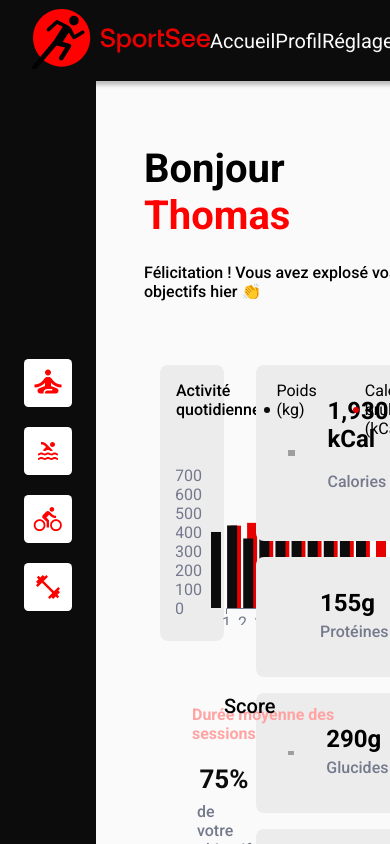
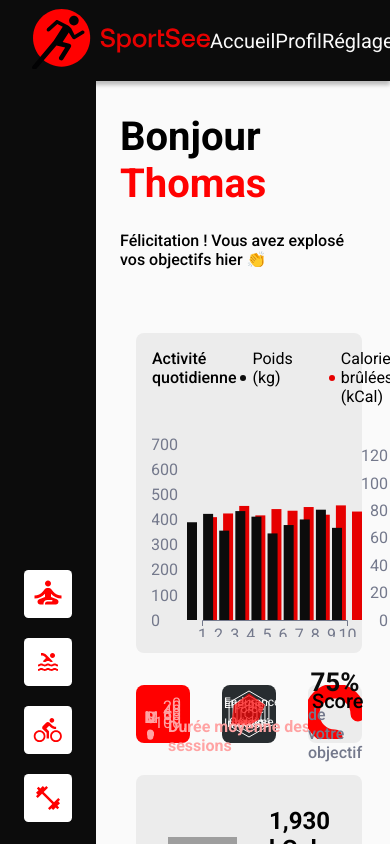
Before and after one commit to MisterFried/SportSee, a React (Vite) app: page / in a window 390 px wide. Shown: the top 844 px of the page. Built offline with nearby package versions, Linux system fonts and the light colour scheme; grey boxes are pictures that could not be loaded.

Commit message:
feat: improve responsive 1024 - 1440px

```diff
--- a/src/components/dashboard/dashboard.scss
+++ b/src/components/dashboard/dashboard.scss
@@ -51,3 +51,24 @@
 		height: 100%;
 	}
 }
+
+@media screen and (width < 1440px) {
+	.dashboard {
+		padding: 2rem 1.5rem;
+
+		&__grid {
+			grid-template-columns: repeat(3, 1fr);
+			grid-template-rows: 20rem auto auto;
+			grid-template-areas:
+				"daily daily daily"
+				"time perf score"
+				"indicator indicator indicator";
+		}
+
+		&__indicatorContainer {
+			flex-flow: row wrap;
+			justify-content: start;
+			gap: 2rem;
+		}
+	}
+}
--- a/src/components/graphs/perf.scss
+++ b/src/components/graphs/perf.scss
@@ -13,5 +13,35 @@
 			fill: var(--clr-textLight);
 			font-size: 0.75rem;
 		}
+
+		#axis-label-0 {
+			translate: -25px 15px;
+		}
+
+		#axis-label-1 {
+			translate: -45px 5px;
+		}
+
+		#axis-label-2 {
+			translate: -40px 0;
+		}
+
+		#axis-label-3 {
+			translate: -25px -10px;
+		}
+
+		#axis-label-4 {
+			translate: 5px 0px;
+		}
+
+		#axis-label-5 {
+			translate: 5px 10px;
+		}
 	}
 }
+
+@media screen and (width < 1440px) {
+	.perf {
+		aspect-ratio: 1 / 1;
+	}
+}
--- a/src/components/graphs/perf.tsx
+++ b/src/components/graphs/perf.tsx
@@ -97,7 +97,8 @@ export default function Perf() {
 			return {
 				name: item.name,
 				angle: angle,
-				coordinate: angleToCoordinate(angle, value + 10),
+				coordinate: angleToCoordinate(angle, value),
+				index: index,
 			};
 		});
 
@@ -109,8 +110,8 @@ export default function Perf() {
 			.attr("x", data => data.coordinate.x)
 			.attr("y", data => data.coordinate.y)
 			.text(data => data.name)
-			.attr("transform", "translate(-25,0)")
-			.classed("axis-label", true);
+			.classed("axis-label", true)
+			.attr("id", data => `axis-label-${data.index}`);
 
 		// Generate the coordinate for each axis value point
 		const valueData = data.map((item, index) => {
--- a/src/components/graphs/score.scss
+++ b/src/components/graphs/score.scss
@@ -39,3 +39,8 @@
 		}
 	}
 }
+@media screen and (width < 1440px) {
+	.score {
+		aspect-ratio: 1 / 1;
+	}
+}
--- a/src/components/graphs/time.scss
+++ b/src/components/graphs/time.scss
@@ -37,3 +37,9 @@
 		}
 	}
 }
+
+@media screen and (width < 1440px) {
+	.timeChart {
+		aspect-ratio: 1 / 1;
+	}
+}
--- a/src/styles/styles.scss
+++ b/src/styles/styles.scss
@@ -42,12 +42,17 @@ html {
 	font-family: "Roboto", sans-serif;
 }
 
+html, body {
+	width: 100%;
+	height: 100%;
+}
+
 #root {
 	display: grid;
 	grid-template-columns: auto 1fr;
 	grid-template-rows: auto 1fr;
 
-	height: 100dvh;
+	min-height: 100vh;
 
 	background-color: #fafafa;
 }
```
